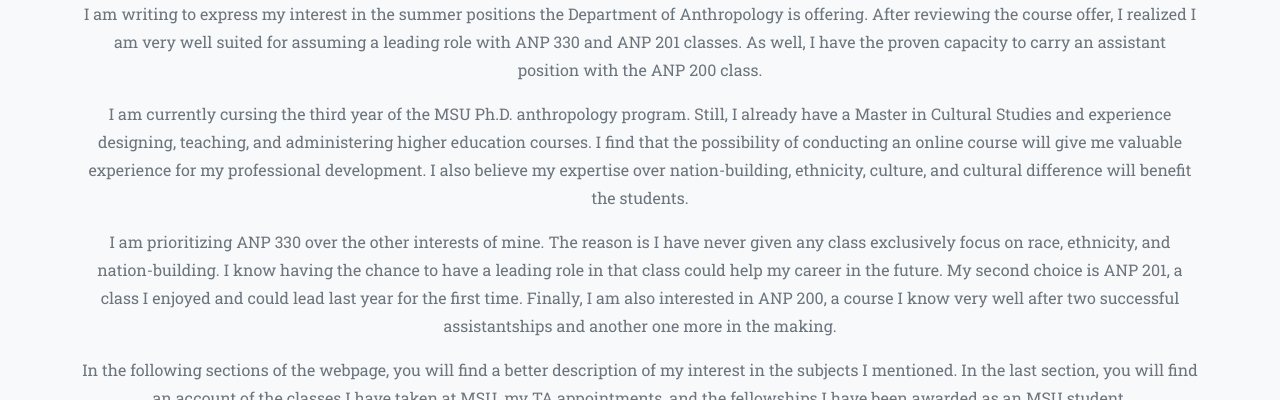
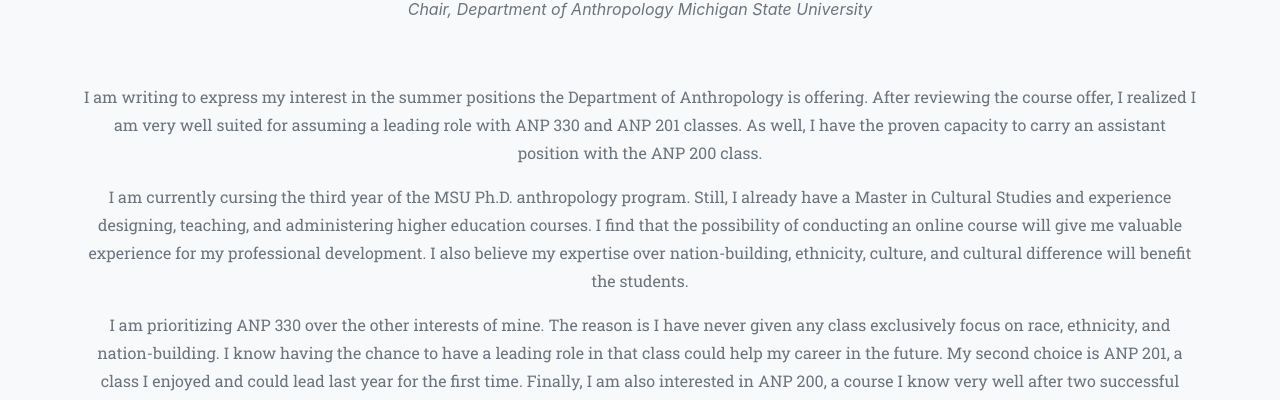
Before and after one commit to riconogu/Summer-2021-online-course-TA-applications, a website: page dist/index.html in a window 1280 px wide. Shown: the part 700-1100 px from the top of the page. Drawn offline with nearby package versions, Linux system fonts and the light colour scheme; a web font is replaced by a local one.

Commit message:
Update index.html

```diff
--- a/dist/index.html
+++ b/dist/index.html
@@ -46,6 +46,10 @@
             <div class="container">
                 <div class="text-center">
                     <h2 class="section-heading text-uppercase">Dear Dr. Todd Fenton</h2>
+                    <h3 class="section-subheading text-muted">Chair, Department of Anthropology
+                        Michigan State University
+                        </h3>
+
                     <p class="section-subheading text-muted">
                         I am writing to express my interest in the summer positions the Department of Anthropology is offering. After reviewing the course offer, I realized I am very well suited for assuming a leading role with ANP 330 and ANP 201 classes. As well, I have the proven capacity to carry an assistant position with the ANP 200 class.
                         </p>
```
